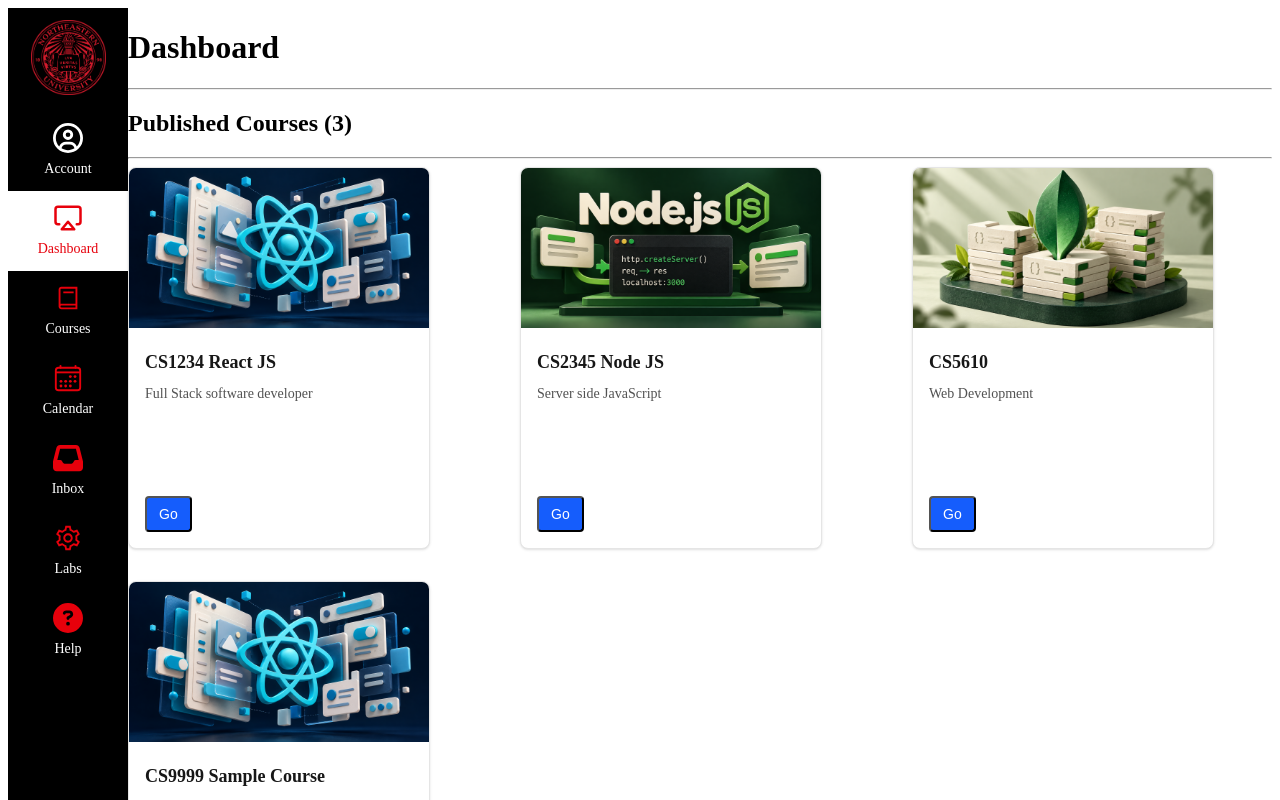
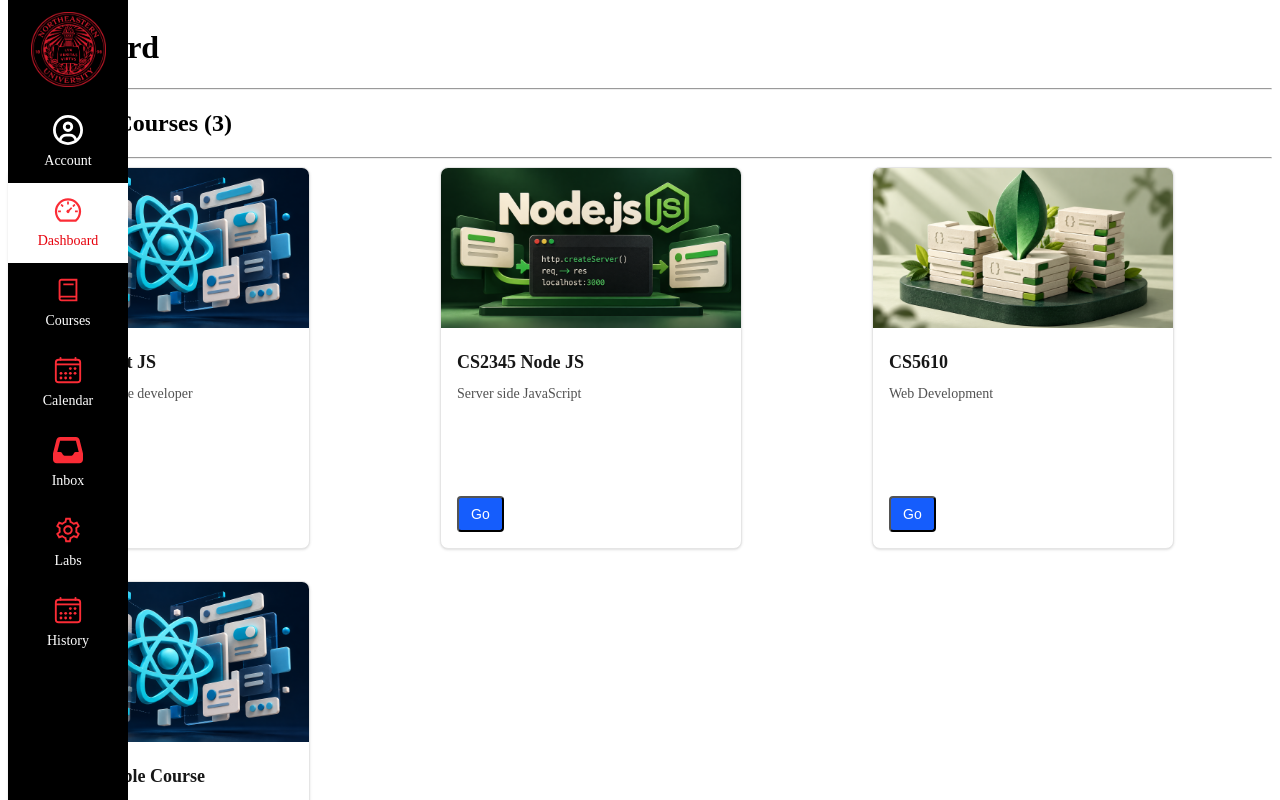
Before and after one commit to yevk55/webdev-client, a Next.js app: page /dashboard in a window 1280 px wide. Shown: the top 800 px of the page. Built offline with nearby package versions, Linux system fonts and the light colour scheme.

Commit message:
changed navi

```diff
--- a/app/(kambaz)/Navigation.tsx
+++ b/app/(kambaz)/Navigation.tsx
@@ -1,16 +1,29 @@
+"use client";
+
 import { AiOutlineDashboard } from "react-icons/ai";
 import { IoCalendarOutline } from "react-icons/io5";
 import { LiaBookSolid, LiaCogSolid } from "react-icons/lia";
-import { FaInbox, FaRegCircleUser, FaCircleQuestion } from "react-icons/fa6";
-import { FiAirplay } from "react-icons/fi";
+import { FaInbox, FaRegCircleUser } from "react-icons/fa6";
+import Link from "next/link";
+import { usePathname } from "next/navigation";
 
-import Link from "next/link";
+const LINKS = [
+  { label: "Dashboard", path: "/dashboard", icon: AiOutlineDashboard },
+  { label: "Courses", path: "/dashboard", icon: LiaBookSolid },
+  { label: "Calendar", path: "/calendar", icon: IoCalendarOutline },
+  { label: "Inbox", path: "/inbox", icon: FaInbox },
+  { label: "Labs", path: "/labs", icon: LiaCogSolid },
+  { label: "History", path: "/history", icon: IoCalendarOutline },
+] as const;
 
 export default function KambazNavigation() {
+  const pathname = usePathname() ?? "";
+  const accountActive = pathname.includes("/account");
+
   return (
     <nav
       id="wd-kambaz-navigation"
-      className="hidden w-[120px] bg-black md:block"
+      className="fixed bottom-0 top-0 z-20 hidden w-[120px] bg-black md:block"
     >
       <a
         href="https://www.northeastern.edu/"
@@ -31,66 +44,37 @@ export default function KambazNavigation() {
       <Link
         href="/account"
         id="wd-account-link"
-        className="block bg-black py-3 text-center text-sm text-white no-underline"
+        className={`block py-3 text-center text-sm no-underline ${
+          accountActive ? "bg-white text-red-600" : "bg-black text-white"
+        }`}
       >
-        <FaRegCircleUser className="inline-block text-3xl text-white" />
-        <br />
+        <FaRegCircleUser
+          className={`inline-block text-3xl ${
+            accountActive ? "text-red-600" : "text-white"
+          }`}
+        /> <br />
         Account
       </Link>
-      <Link
-        href="/dashboard"
-        id="wd-dashboard-link"
-        className="block bg-white py-3 text-center text-sm text-red-600 no-underline"
-      >
-        <FiAirplay className="inline-block text-3xl text-red-600" />
-        <br />
-        Dashboard
-      </Link>
-      <Link
-        href="/dashboard"
-        id="wd-course-link"
-        className="block bg-black py-3 text-center text-sm text-white no-underline"
-      >
-        <LiaBookSolid className="inline-block text-3xl text-red-600" />
-        <br />
-        Courses
-      </Link>
-      <Link
-        href="/calendar"
-        id="wd-calendar-link"
-        className="block bg-black py-3 text-center text-sm text-white no-underline"
-      >
-        <IoCalendarOutline className="inline-block text-3xl text-red-600" />
-        <br />
-        Calendar
-      </Link>
-      <Link
-        href="/inbox"
-        id="wd-inbox-link"
-        className="block bg-black py-3 text-center text-sm text-white no-underline"
-      >
-        <FaInbox className="inline-block text-3xl text-red-600" />
-        <br />
-        Inbox
-      </Link>
-      <Link
-        href="/labs"
-        id="wd-labs-link"
-        className="block bg-black py-3 text-center text-sm text-white no-underline"
-      >
-        <LiaCogSolid className="inline-block text-3xl text-red-600" />
-        <br />
-        Labs
-      </Link>
-      <Link
-        href="/labs"
-        id="wd-ai-nav-help"
-        className="block bg-black py-3 text-center text-sm text-white no-underline"
-      >
-        <FaCircleQuestion className="inline-block text-3xl text-red-600" />
-        <br />
-        Help
-      </Link>
+      {LINKS.map((link) => {
+        const active =
+          link.label === "Courses"
+            ? pathname.includes("/courses")
+            : pathname.includes(link.path);
+        const Icon = link.icon;
+        return (
+          <Link
+            key={link.label}
+            href={link.path}
+            id={`wd-${link.label.toLowerCase()}-link`}
+            className={`block py-3 text-center text-sm no-underline ${
+              active ? "bg-white text-red-600" : "bg-black text-white"
+            }`}
+          >
+            <Icon className="inline-block text-3xl text-red-500" /> <br />
+            {link.label}
+          </Link>
+        );
+      })}
     </nav>
   );
 }
```
